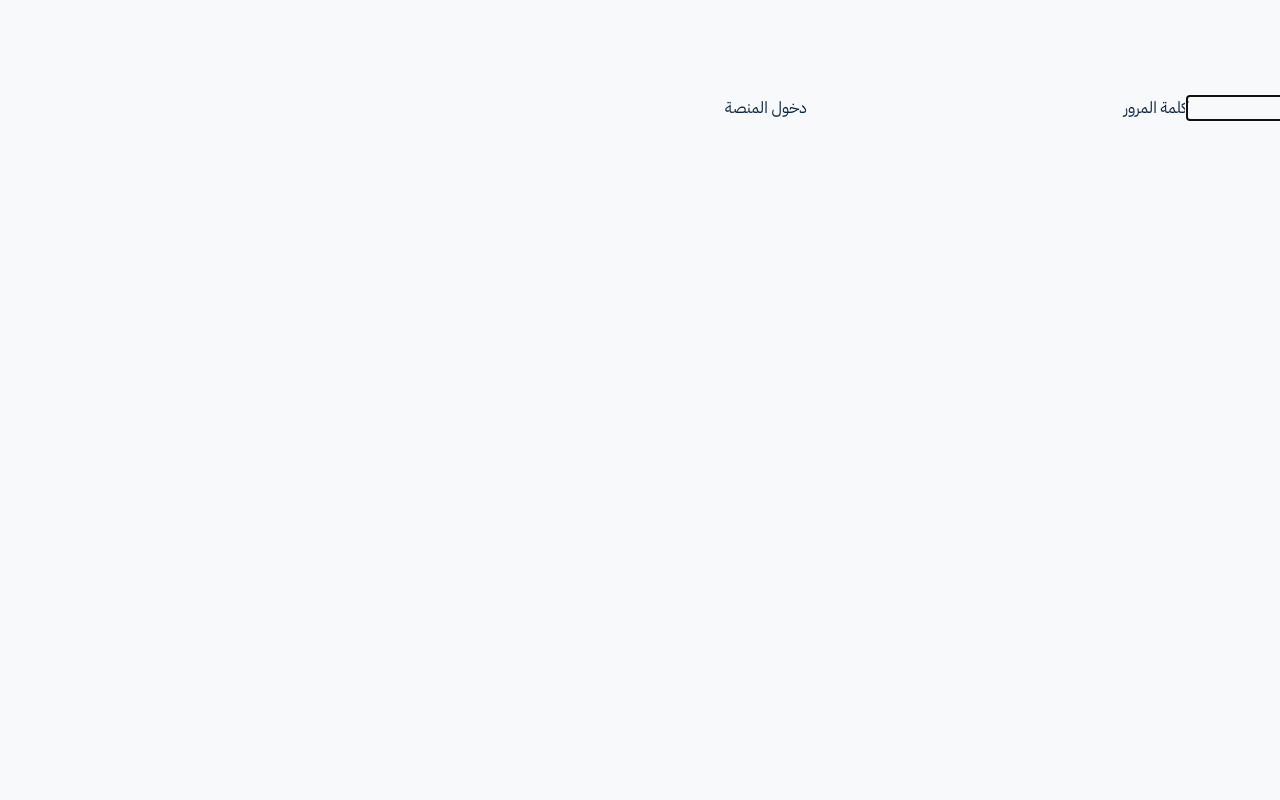
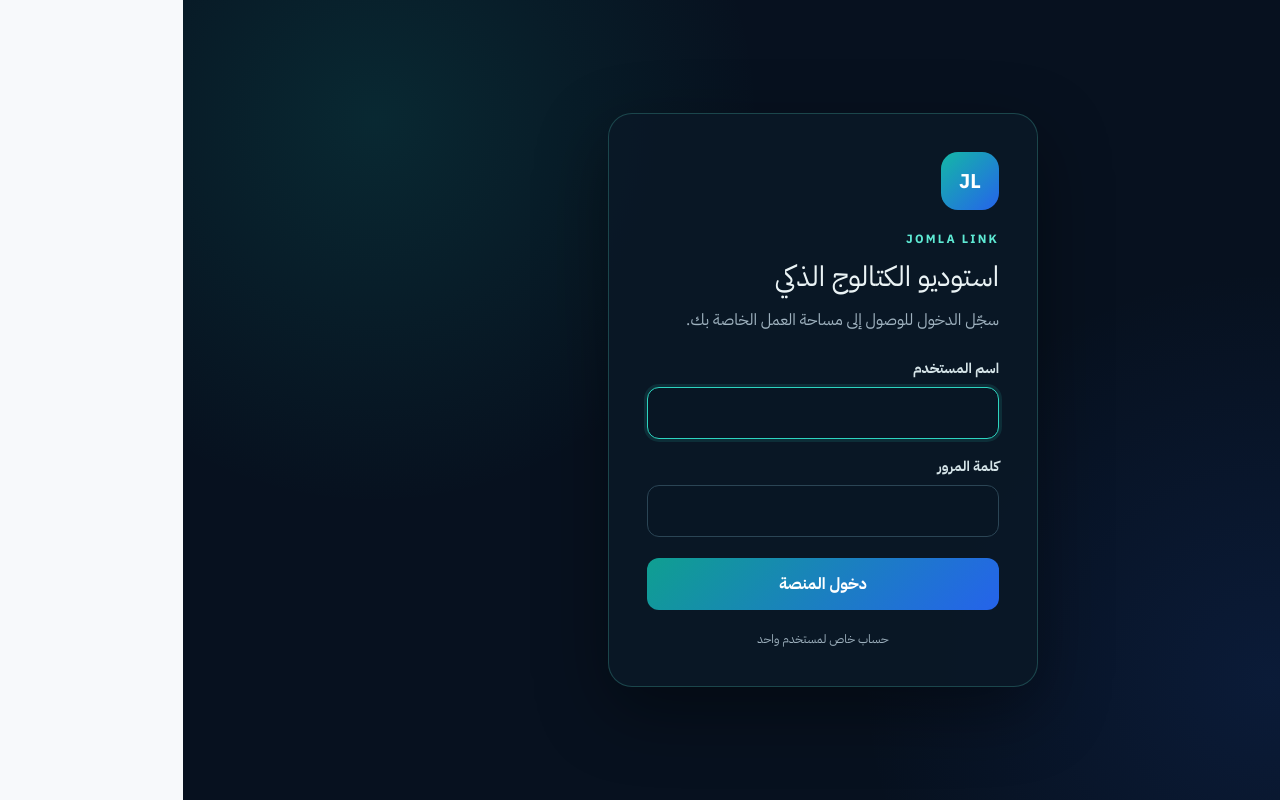
Before and after one commit to ahmfh8/jomla-link-studio, a Next.js app: page /login in a window 1280 px wide. Built offline with nearby package versions, Linux system fonts and the light colour scheme.

Commit message:
Replace browser auth with secure login page

```diff
--- a/app/globals.css
+++ b/app/globals.css
@@ -1,5 +1,105 @@
 @import url("https://fonts.googleapis.com/css2?family=IBM+Plex+Sans:wght@400;500;600;700&family=IBM+Plex+Sans+Arabic:wght@400;500;600;700&display=swap");
 @import "tailwindcss";
+
+.login-page {
+  min-height: 100vh;
+  display: grid;
+  place-items: center;
+  padding: 24px;
+  background:
+    radial-gradient(circle at 15% 15%, rgba(20, 184, 166, 0.14), transparent 30%),
+    radial-gradient(circle at 85% 85%, rgba(37, 99, 235, 0.12), transparent 32%),
+    #07111f;
+  color: #eaf3f5;
+}
+.login-card {
+  width: min(100%, 430px);
+  padding: 38px;
+  border: 1px solid rgba(94, 234, 212, 0.22);
+  border-radius: 24px;
+  background: rgba(10, 24, 39, 0.92);
+  box-shadow: 0 24px 70px rgba(0, 0, 0, 0.4);
+}
+.login-mark {
+  width: 58px;
+  height: 58px;
+  display: grid;
+  place-items: center;
+  margin-bottom: 20px;
+  border-radius: 17px;
+  background: linear-gradient(135deg, #14b8a6, #2563eb);
+  color: white;
+  font-size: 20px;
+  font-weight: 800;
+}
+.login-kicker {
+  margin: 0 0 8px;
+  color: #5eead4;
+  font-size: 12px;
+  font-weight: 800;
+  letter-spacing: 0.18em;
+}
+.login-card h1 {
+  margin: 0;
+  font-size: 28px;
+}
+.login-intro,
+.login-note {
+  color: #9fb2bf;
+}
+.login-intro {
+  margin: 10px 0 26px;
+}
+.login-error {
+  margin: 0 0 18px;
+  padding: 12px 14px;
+  border: 1px solid rgba(248, 113, 113, 0.35);
+  border-radius: 12px;
+  background: rgba(127, 29, 29, 0.2);
+  color: #fecaca;
+  font-size: 14px;
+}
+.login-form {
+  display: grid;
+  gap: 17px;
+}
+.login-form label {
+  display: grid;
+  gap: 8px;
+  color: #d5e4e8;
+  font-size: 14px;
+  font-weight: 700;
+}
+.login-form input {
+  width: 100%;
+  padding: 13px 14px;
+  border: 1px solid #2b4555;
+  border-radius: 12px;
+  outline: none;
+  background: #081624;
+  color: white;
+  font-size: 16px;
+}
+.login-form input:focus {
+  border-color: #2dd4bf;
+  box-shadow: 0 0 0 3px rgba(45, 212, 191, 0.12);
+}
+.login-form button {
+  margin-top: 4px;
+  padding: 14px 18px;
+  border: 0;
+  border-radius: 12px;
+  background: linear-gradient(135deg, #0f9f91, #2563eb);
+  color: white;
+  cursor: pointer;
+  font-size: 16px;
+  font-weight: 800;
+}
+.login-note {
+  margin: 20px 0 0;
+  text-align: center;
+  font-size: 12px;
+}
 :root {
   --p: #0a2540;
   --p2: #00806d;
```
